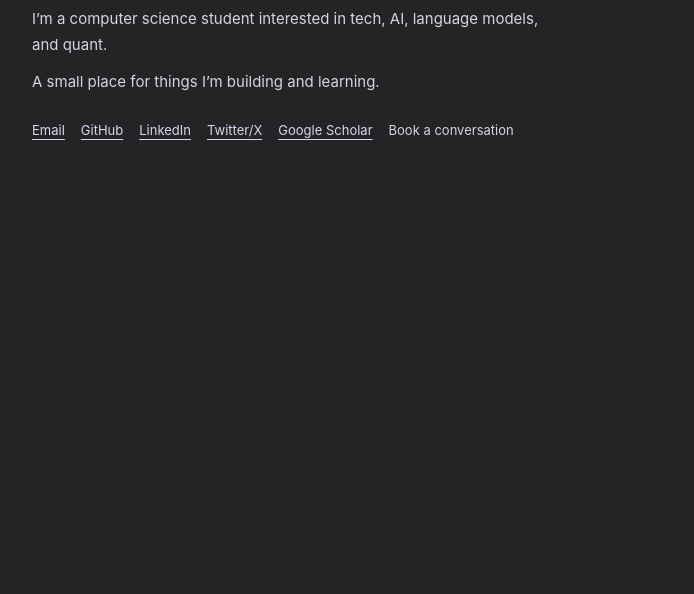
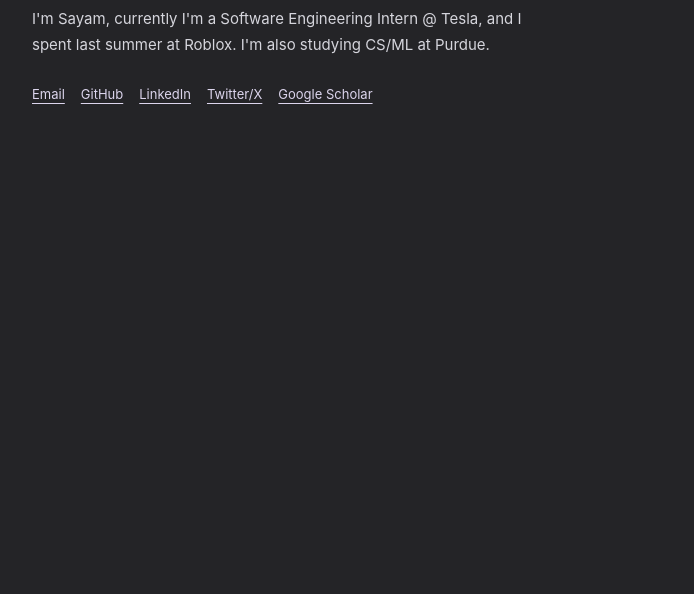
Before and after one commit to sayam-goyal/personal-website, an Astro site: page / in a window 1280 px wide. Shown: the part 206-800 px from the top of the page, without its empty margins (292-986 px from the left). Built offline with nearby package versions, Linux system fonts and the light colour scheme; Astro itself is replaced by a stand-in of ours.

Commit message:
Update introduction and remove conversation booking link

```diff
--- a/src/pages/index.astro
+++ b/src/pages/index.astro
@@ -10,14 +10,12 @@ const links = [
   { label: 'LinkedIn', url: site.linkedin },
   { label: 'Twitter/X', url: site.twitter },
   { label: 'Google Scholar', url: site.scholar },
-  { label: 'Book a conversation', url: site.booking },
 ];
 ---
 <Layout>
   <section class="hero">
     <h1>Sayam Goyal</h1>
-    <p class="intro">I’m a computer science student interested in tech, AI, language models, and quant.</p>
-    <p class="intro">A small place for things I’m building and learning.</p>
+    <p class="intro">I'm Sayam, currently I'm a Software Engineering Intern @ Tesla, and I spent last summer at Roblox. I'm also studying CS/ML at Purdue.</p>
     <div class="hero-links" aria-label="Find me online">
       {links.map(link => link.url ? <a href={link.url} target={link.url.startsWith('mailto:') ? undefined : '_blank'} rel={link.url.startsWith('mailto:') ? undefined : 'noopener noreferrer'}>{link.label}</a> : <span class="unconfigured" title="Coming soon">{link.label}<span class="sr-only"> (coming soon)</span></span>)}
     </div>
```
